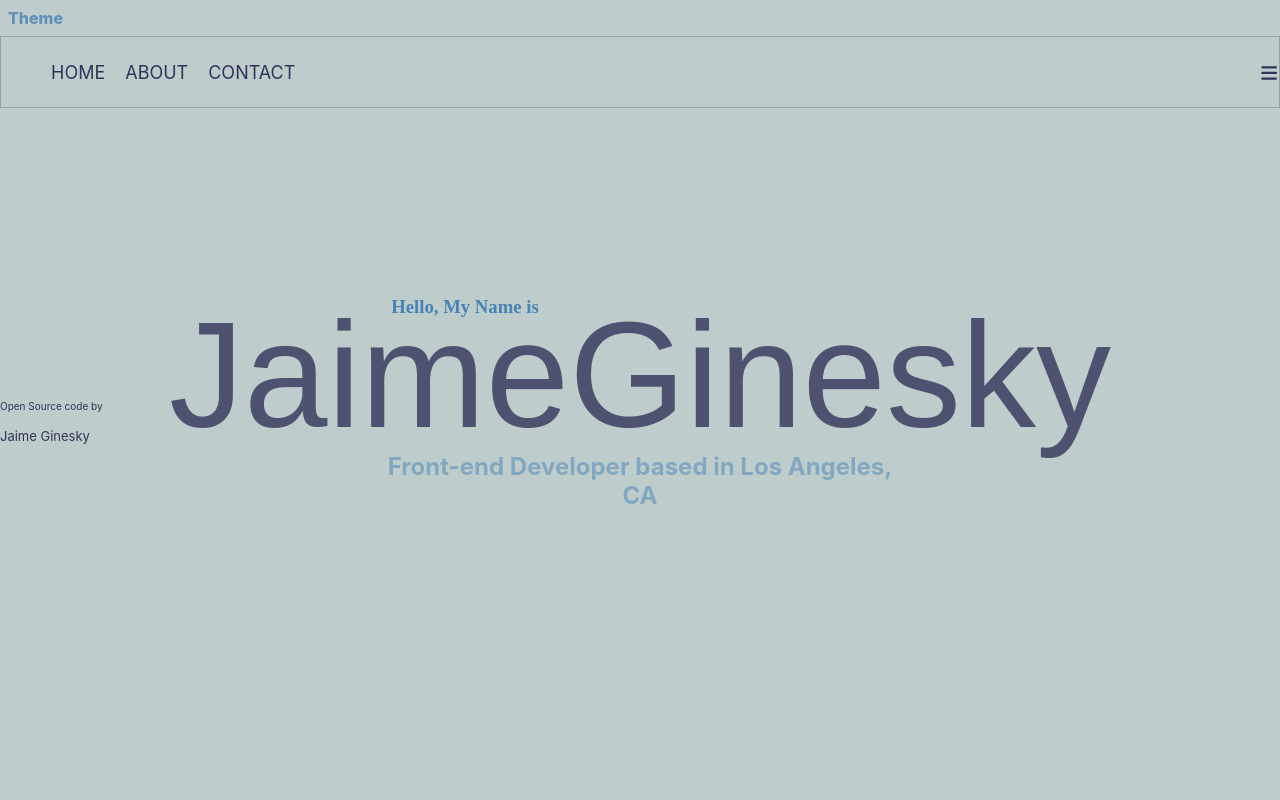
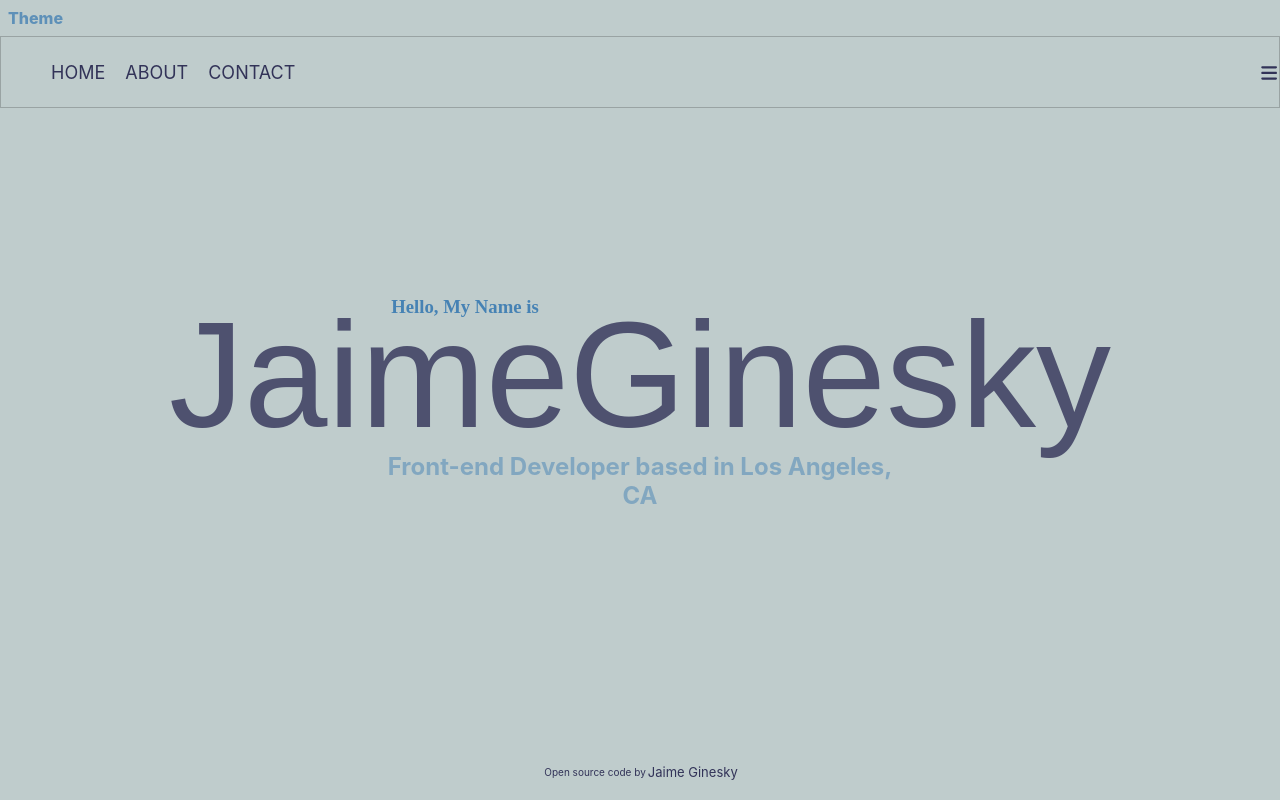
Before and after one commit to Jaime-Ginesky/jgreactwebsite, a React (Create React App) app: page / in a window 1280 px wide. Built offline with nearby package versions, Linux system fonts and the light colour scheme.

Commit message:
footer styling

```diff
--- a/src/components/footer/footer.component.js
+++ b/src/components/footer/footer.component.js
@@ -1,18 +1,15 @@
-import { TextContainer, FooterLink, Source } from './footer.styles';
+import { TextContainer, FooterLink, Source, Row, Box } from './footer.styles';
 
 const Footer = () => {
     return(
-
-  <TextContainer>
-    <Source>
-    <span>
-    Open Source code by
-    </span>
-    </Source>
-    <FooterLink to= "#" >
-        Jaime Ginesky
-    </FooterLink>
-  </TextContainer>
+      <Box>
+        <TextContainer>
+            <Row>
+              <Source>Open source code by{' '}</Source>
+              <FooterLink href="#"> Jaime Ginesky</FooterLink>
+            </Row>
+        </TextContainer>
+     </Box>
     )
 }
 
--- a/src/components/footer/footer.styles.js
+++ b/src/components/footer/footer.styles.js
@@ -1,27 +1,63 @@
 import styled from "styled-components";
 import { Link } from 'react-router-dom';
 
-export const TextContainer = styled.span`
-    margin-bottom: 25px;
+export const Box = styled.div`
+   padding: 80 px 60px;
+   position: absolute;
+   bottom: 0;
+   width: 100%;
+
+   @media (max-width: 1000px) {
+    padding: 70px 30px;
+   }
+`
+
+export const TextContainer = styled.div`
+    display: flex;
+    flex-direction: row;
+    justify-content: center;
+    max-width: 1000px;
+    margin: 0 auto;
     color: steelblue;
     font-size: 30px;
 
     p {
-        margin-top: auto;
-        font-size: large;
         color:#323358;
     }
 `
+
+
+export const Row = styled.div`
+
+     display: flex;
+     align-items: center;
+
+
+
+//    display: grid;
+//     grid-template: none;
+//     justify-items: center;
+//     grid-gap: 20px;
+
+
+    // @media (max-width: 1000px) {
+    //     grid-template-columns: {1}
+
+`
+
 export const Source = styled.div`
        color: #323358;
        font-size: 10px;
        text-decoration: none;
+       margin-bottom: 20px;
+       padding: 0 2px;
 `
 export const FooterLink = styled(Link)`
 
   color: #323358;
   text-decoration: none;
   font-size: 13px;
+  margin-bottom: 20px;
   &:hover {
     color: cadetblue;
   }
```
